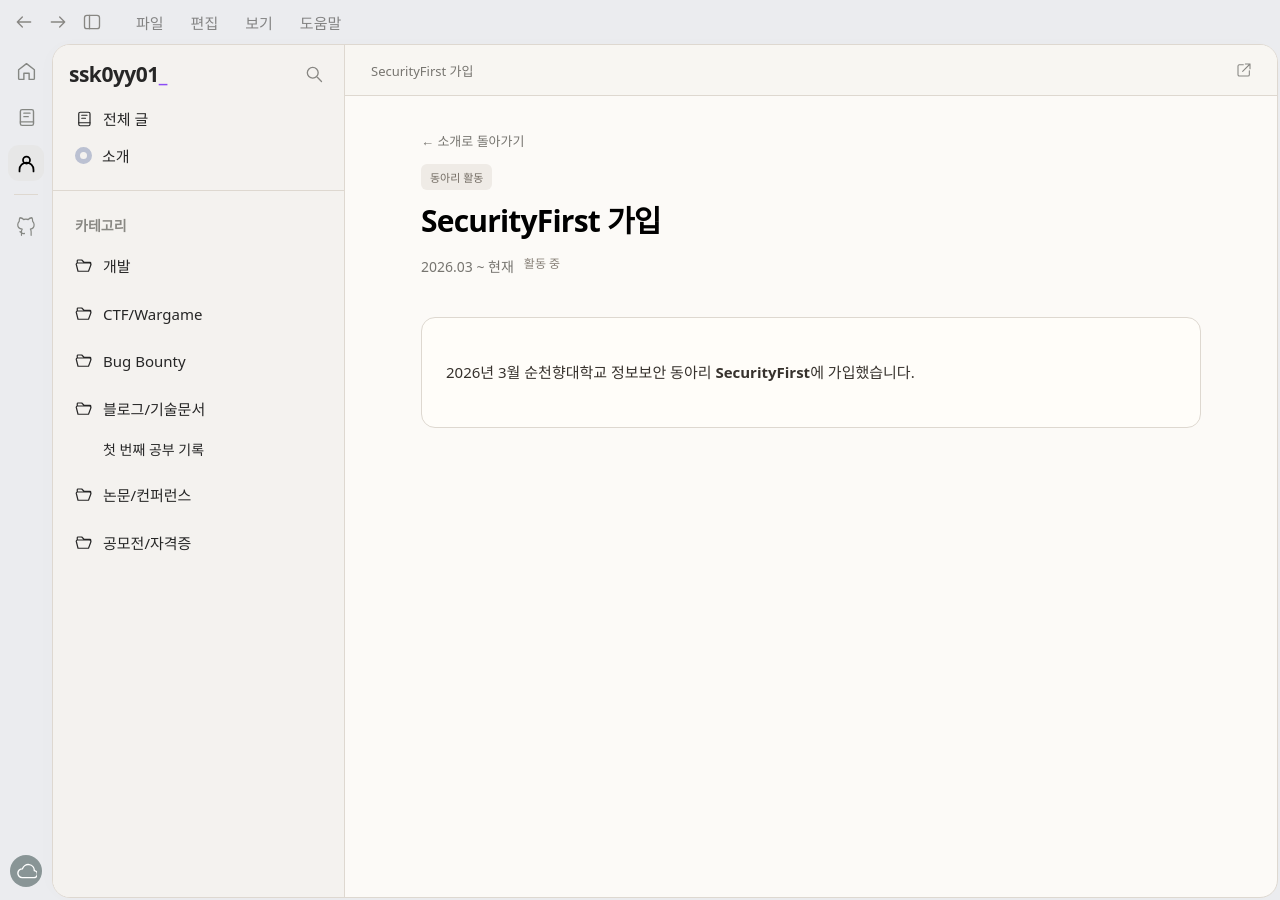
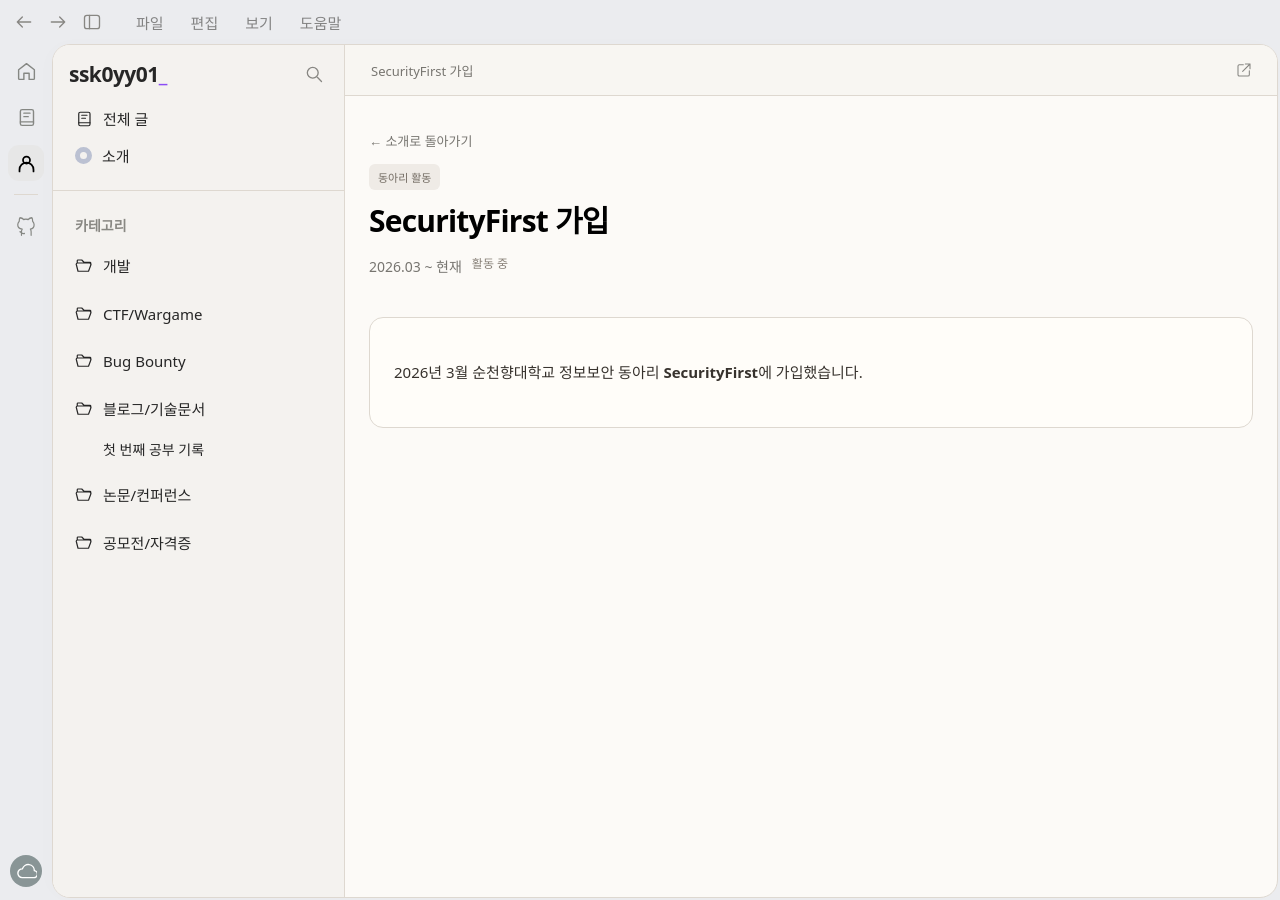
Before and after one commit to ssk0yy01/ssk0yy01.github.io, a Jekyll site: the page built from _credentials/securityfirst.md, in a window 1280 px wide. Built offline with Jekyll 4.4.1, drawn with Linux system fonts in a browser that asks for light colours.

Commit message:
Expand article layout to available pane width

```diff
--- a/assets/style.css
+++ b/assets/style.css
@@ -148,7 +148,7 @@
 .credential-copy strong { font-size: 15px; font-weight: 600; }
 .credential-copy > span { font-size: 14px; color: #827a71; }
 .credential-arrow { color: #aaa198; }
-.article-wrap { padding-top: 34px; max-width: 780px; }
+.article-wrap { width: calc(100% - 48px); padding-top: 34px; max-width: none; }
 .article-head { margin-bottom: 36px; }
 .article-meta { color: #888078; display: flex; flex-wrap: wrap; gap: 10px; font-size: 12px; }
 .article-meta time { font-size: 14px; }
```
